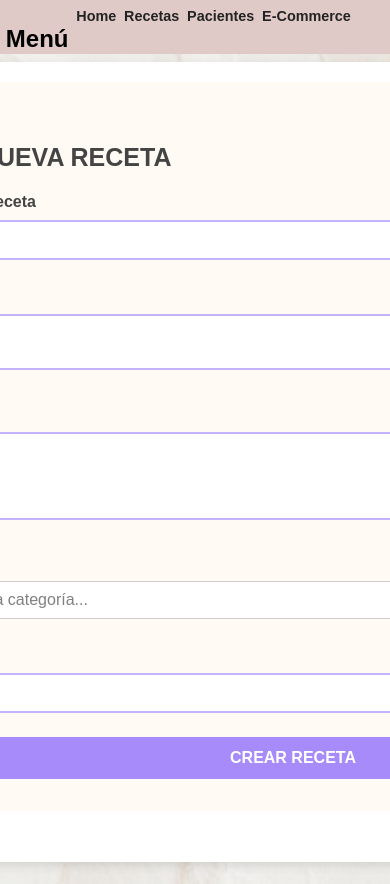
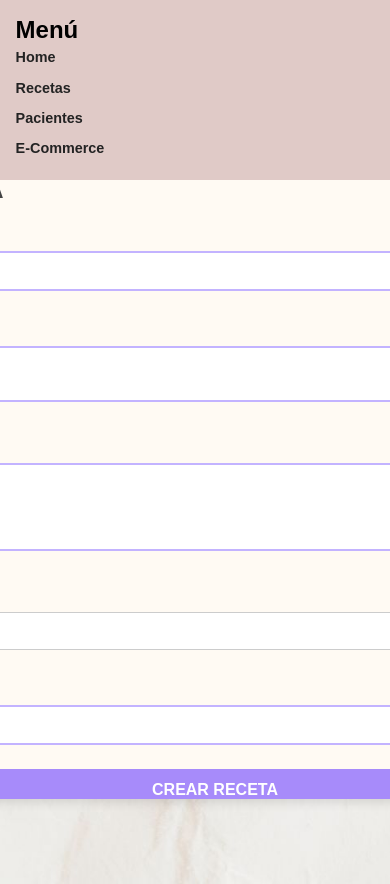
Before and after one commit to NUTRA-Bioabordajes/Backoffice, a React (Vite) app in the folder Backoffice/: page /dashboard/agregarReceta in a window 390 px wide. Shown: the top 884 px of the page. Built offline with nearby package versions, Linux system fonts and the light colour scheme; no server answers.

Commit message:
todo responsive

```diff
--- a/Backoffice/src/App.css
+++ b/Backoffice/src/App.css
@@ -2,17 +2,14 @@
 #root {
   display: flex;
   flex-direction: row;
-  width: 100%;
-  min-height: 100vh;
   font-family: Arial, sans-serif;
 }
 
 
 /* Contenido principal */
 main {
-  margin-left: 15%;
-  width: 80%;
-  padding: 20px;
+  display: flex;
+  flex-direction: row;
   box-sizing: border-box;
 }
 
--- a/Backoffice/src/components/AgregarPaciente.css
+++ b/Backoffice/src/components/AgregarPaciente.css
@@ -1,3 +1,14 @@
+
+.form-container {
+  display: flex;
+  flex-direction: column;
+  align-items: center;
+  height: 75vh;
+  overflow-y: auto;
+  border-radius: 2%;
+  padding: 2%;
+  box-shadow: 0px 4px 10px rgba(0, 0, 0, 0.1);
+}
 body {
   background-color: #f8f3ea;
   font-family: Arial, sans-serif;
@@ -5,7 +16,6 @@ body {
   min-height: 100vh;
   overflow-y: auto;
 }
-
 
 .campo {
   margin-bottom: 1.5rem;
@@ -108,13 +118,3 @@ h3 {
   background-color: #d1c4f7;
   cursor: not-allowed;
 }
-
-.form-container {
-  margin-left: 15%;
-  max-width: 85%;
-  height: 90vh;
-  overflow-y: auto;
-  background-color: #fff;
-  border-radius: 10px;
-  box-shadow: 0px 4px 10px rgba(0, 0, 0, 0.1);
-}
--- a/Backoffice/src/components/Ecommerce.css
+++ b/Backoffice/src/components/Ecommerce.css
@@ -1,12 +1,17 @@
 .productos-container {
-  padding: 20px;
+  display: flex;
+  flex-direction: column;
+  align-items: center;
+  justify-content: center;
+  padding: 2%;
   background-color: #fffaf3;
   color: #000;
   height: 75vh;
   overflow-y: auto;
-  margin-left: 15%;
-  /*width: 85%;*/
+  border-radius: 2%;
 }
+
+
 
 .titulo {
   font-size: 24px;
--- a/Backoffice/src/components/EditarPaciente.css
+++ b/Backoffice/src/components/EditarPaciente.css
@@ -1,13 +1,17 @@
 .editar-paciente-container {
+  display:flex;
+  flex-direction: column;
+  justify-content: center;
+  height: 75vh;
+  overflow-y: auto;
   background-color: #faf6f2;
   padding: 2rem;
   border-radius: 12px;
   width: 100%;
-  margin-top: 110%;
-  margin-left: 15%;
   box-shadow: 0 4px 12px rgba(0, 0, 0, 0.08);
   font-family: Arial, sans-serif;
 }
+
 
 .editar-paciente-container h1 {
   text-align: center;
@@ -19,7 +23,6 @@
 .editar-paciente-container form {
   display: flex;
   flex-direction: column;
-  gap: 1.2rem;
 }
 
 .editar-paciente-container label {
--- a/Backoffice/src/components/EditarPaciente.jsx
+++ b/Backoffice/src/components/EditarPaciente.jsx
@@ -173,7 +173,7 @@ const EditarPaciente = () => {
 
   return (
     <div className="editar-paciente-container">
-      <h1 style={{ textAlign: "center" }}>Editar paciente</h1>
+      <h1>Editar paciente</h1>
 
       <form onSubmit={handleSubmit}>
         <label>Nombre:</label>
--- a/Backoffice/src/components/EditarProducto.css
+++ b/Backoffice/src/components/EditarProducto.css
@@ -1,16 +1,17 @@
 .editar-producto-container {
+  display:flex;
+  flex-direction: column;
+  justify-items: center;
   background-color: #faf6f2;
+  padding: 15%;
   border-radius: 12px;
-  box-shadow: 0 4px 12px rgba(0, 0, 0, 0.08);
+  width: 100%;
   font-family: Arial, sans-serif;
-      width: 120%;
-    padding-right: 30%;
-    padding-left: 20%;
 
 }
 
 .editar-producto-container h1 {
-      padding-top: 8%;
+  padding-top: 8%;
   font-size: 1.8rem;
   font-weight: bold;
   color: #333;
@@ -23,8 +24,6 @@
   display: flex;
   flex-direction: column;
   gap: 1rem;
-  width: 85%;
-  margin: 15%;
 }
 
 /* Labels */
--- a/Backoffice/src/components/EditarReceta.css
+++ b/Backoffice/src/components/EditarReceta.css
@@ -1,5 +1,7 @@
 .editar-receta-container {
-  background-color: #faf6f2; /* mismo fondo */
+  display:flex;
+  flex-direction: column;
+  background-color: #faf6f2;
   padding: 15%;
   border-radius: 12px;
   width: 100%;
@@ -8,6 +10,9 @@
 
 /* Título */
 .editar-receta-container h1 {
+  display:flex;
+  flex-direction: row;
+  align-items: center;
   font-size: 1.8rem;
   font-weight: bold;
   color: #333;
--- a/Backoffice/src/components/Layout.css
+++ b/Backoffice/src/components/Layout.css
@@ -2,19 +2,23 @@ nav {
   position: fixed;
   top: 0;
   left: 0;
-  height: 100%;
-  width: 9%;
+  width: 100%;
+  height: 10vh;
   background-color: #E0CAC7;
   display: flex;
-  flex-direction: column;
-  padding: 1.5%;
-  gap: 2%;
+  flex-direction: row;
+  align-items: center;
+  justify-content:space-around;
+
+  z-index: 1000;
 }
 
 nav a {
   text-decoration: none;
   color: #232323;
   font-weight: bold;
+  font-size: 1rem;
+  white-space: nowrap;
 }
 
 nav a:hover {
@@ -22,30 +26,39 @@ nav a:hover {
 }
 
 h1 {
-  font-size: xx-large;
+  font-size: 2rem;
   font-weight: bold;
-  margin-bottom: 25%;
+  margin: 0;
   color: #000;
   font-family: Arial, sans-serif;
+  flex-shrink: 0;
 }
 
+/* Contenido principal debajo del nav */
+main {
+  margin-top: 10vh; /* Para que el contenido no quede oculto por el nav fijo */
+  padding: 2vw;
+}
 
+/* Responsivo para pantallas pequeñas */
 @media (max-width: 768px) {
   nav {
-    width: 100%;
-    height: 5%;
-    display: flex;
-    flex-direction: row;
-
+    flex-direction: column;
+    align-items: flex-start;
+    height: auto;
+    padding: 2vh 4vw;
   }
 
   nav a {
     font-size: 0.9rem;
-    margin-bottom: 10px;
+    margin: 0.5vh 0;
   }
 
   h1 {
     font-size: 1.5rem;
-    margin-bottom: 10%;
+  }
+
+  main {
+    margin-top: auto; /* Si nav es de altura automática */
   }
 }
--- a/Backoffice/src/components/Pacientes.css
+++ b/Backoffice/src/components/Pacientes.css
@@ -1,13 +1,15 @@
 
 .pacientes-container {
-  padding: 20px;
+  display: flex;
+  flex-direction: column;
+  align-items: center;
+  justify-content: center;
   border-radius: 2%;
   font-family: Arial, sans-serif;
   background-color: #fcf9f3;
   color: #333;
-  width: 85%;
-  margin-left: 15%;
-  margin-top: 28%;
+  padding:2%;
+  height: 75vh;
 }
 
 .titulo {
@@ -92,9 +94,10 @@ body {
   }
 
   .formulario {
-    max-width: 1000px;
-    margin: 0 auto;
-    padding: 2rem;
+    display: flex;
+    flex-direction: column;
+
+    width: 100%;
     background-color: #fffaf3;
     border-radius: 10px;
   }
--- a/Backoffice/src/components/Recetas.css
+++ b/Backoffice/src/components/Recetas.css
@@ -1,11 +1,14 @@
 .recetas-container {
-  padding: 20px;
+  display: flex;
+  flex-direction: column;
+  align-items: center;
+  justify-content: center;
+  padding: 2%;
   background-color: #fffaf3;
   color: #000;
   height: 75vh;
   overflow-y: auto;
-  width: 80%;
-  margin-left: 15%;
+border-radius: 3%;
 }
 
 .titulo {
```
